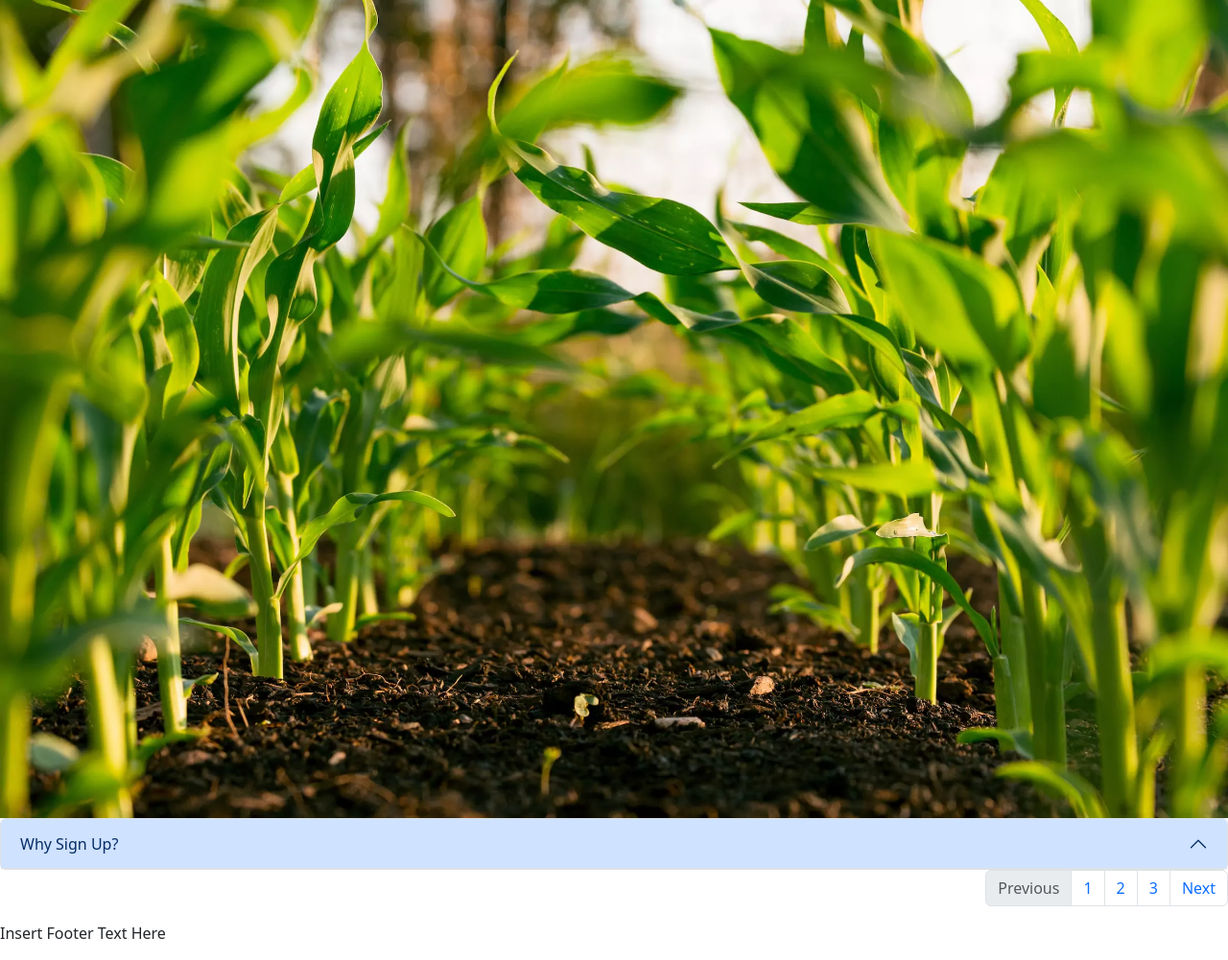
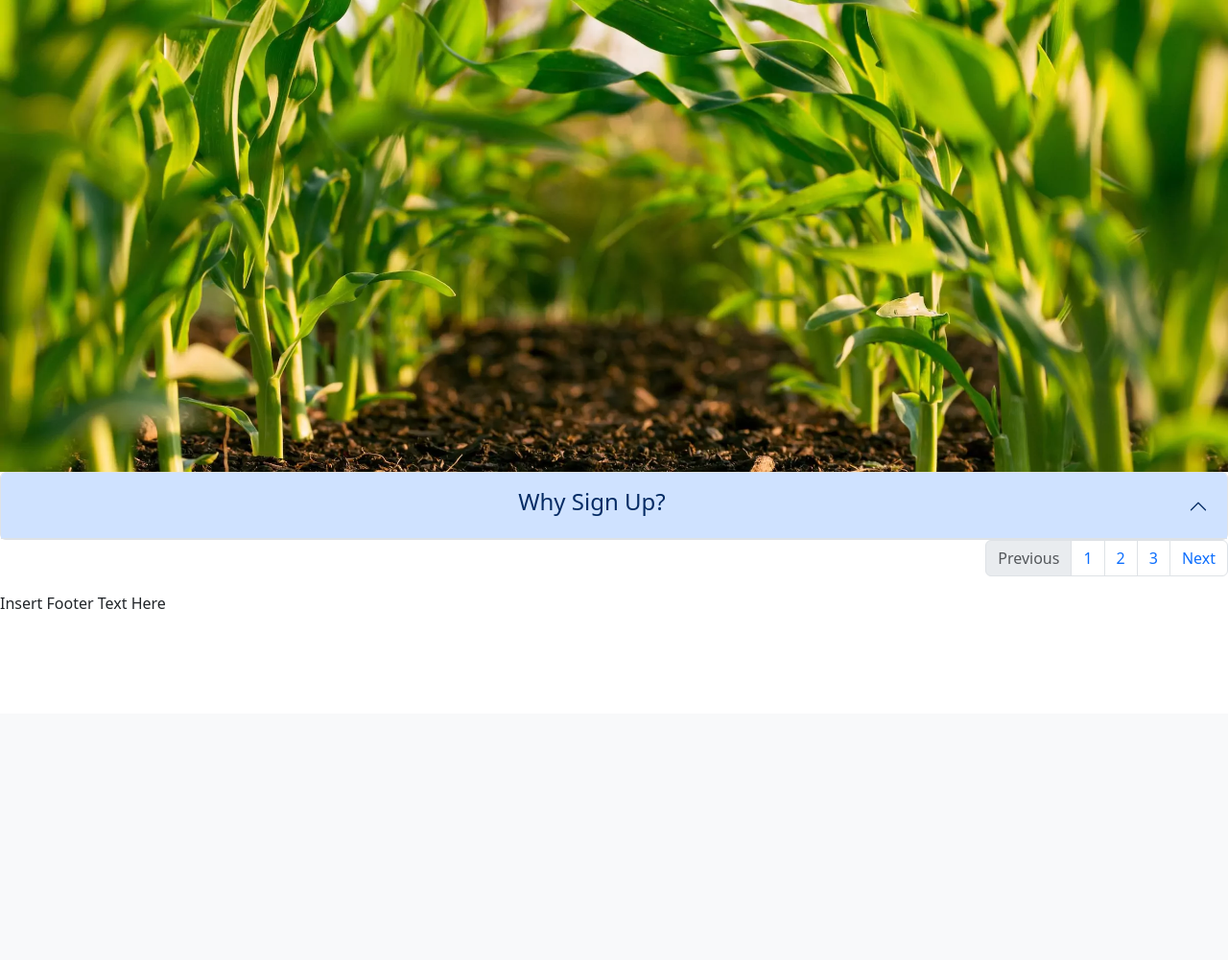
Before and after one commit to AlfredA93/recipe-repo, a Django app: page / in a window 1280 px wide. Shown: the part 56-1057 px from the top of the page at 96% size. After the commit the page ends 691 px from the top, so only its background shows below. Run offline with Django 3.2, Linux system fonts and the light colour scheme; data that the repository does not hold is empty; some libraries are stand-ins or nearby versions.

Commit message:
Edit hero image and sign up accordian styling

```diff
--- a/templates/index.html
+++ b/templates/index.html
@@ -4,14 +4,18 @@
 {% block content %}
 
     <!-- Hero Image -->
-    <img src="static/images/hero.webp" class="img-fluid" alt="">
+    <img src="static/images/hero-slim.webp" class="img-fluid" alt="">
 
     <!-- Why Sign Up Accordian -->
     <div class="accordion col-12" id="accordionExample">
         <div class="accordion-item">
             <h2 class="accordion-header">
             <button class="accordion-button" type="button" data-bs-toggle="collapse" data-bs-target="#collapseOne" aria-expanded="true" aria-controls="collapseOne">
-            Why Sign Up?
+            <div class="container">
+                <div class="h4 text-center">
+                    Why Sign Up?
+                </div>
+            </div>
             </button>
         </h2>
         <div id="collapseOne" class="accordion-collapse collapse hide" data-bs-parent="#accordionExample">
```
Also changed, not shown: static/images/hero-slim.webp (added).
